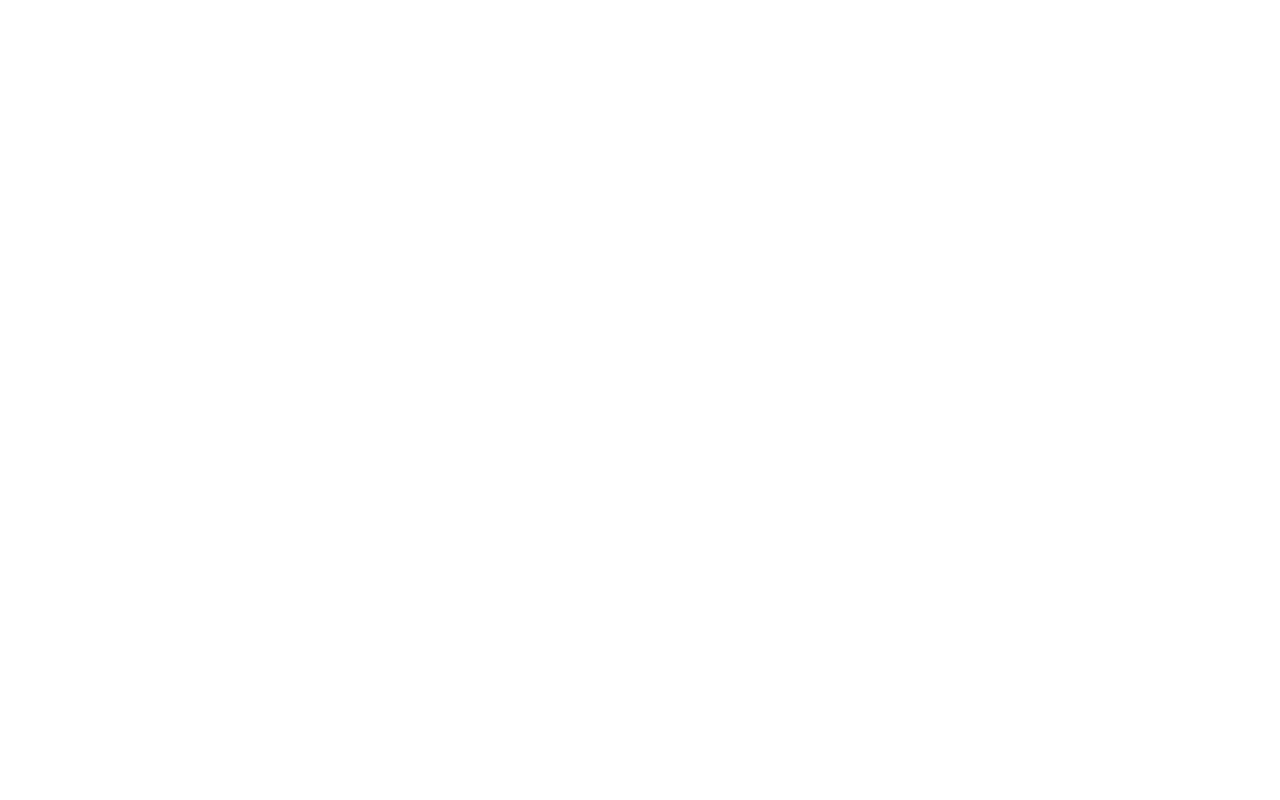
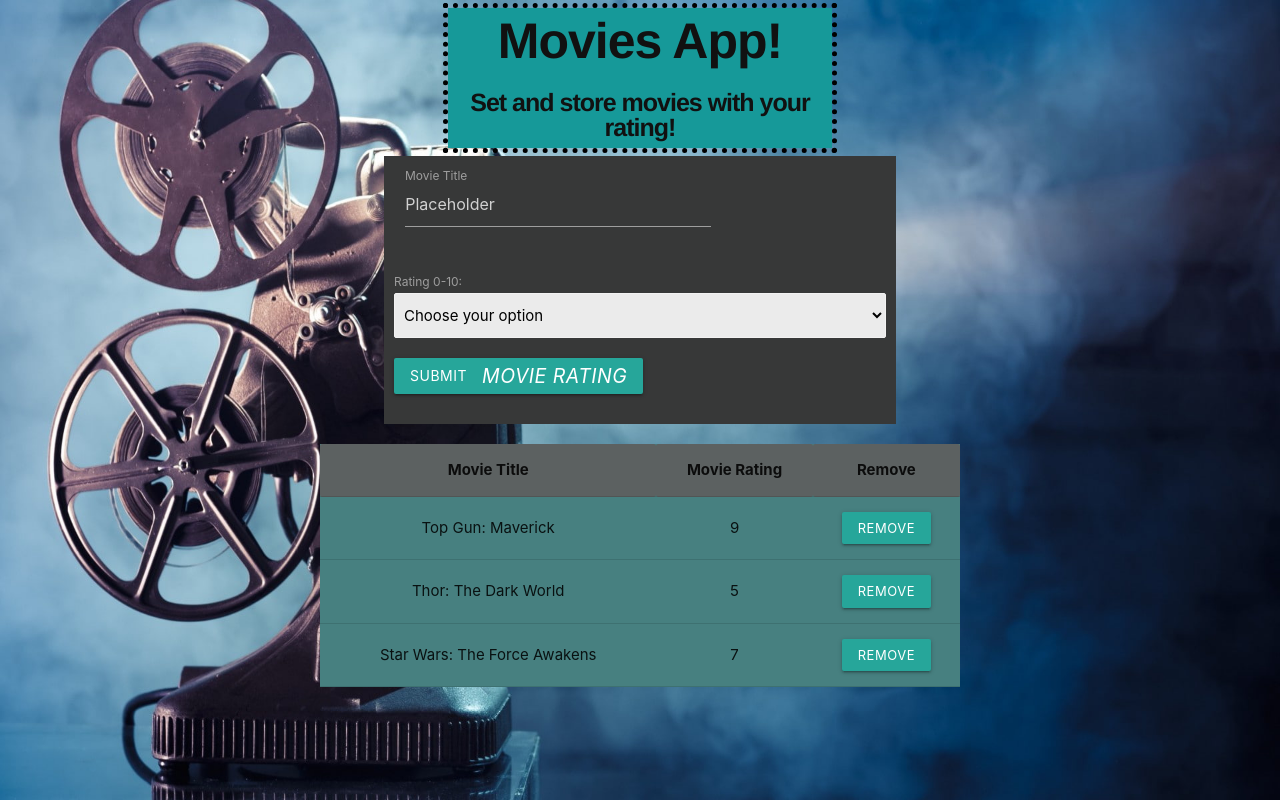
Before and after one commit to nguarino522/jquery_movies_app, a plain HTML site: page index.html in a window 1280 px wide. Drawn offline with nearby package versions, Linux system fonts and the light colour scheme.

Commit message:
framework complete

```diff
--- a/app.css
+++ b/app.css
@@ -0,0 +1,73 @@
+:root {
+    background-image: url('background.jpg');
+    background-repeat: no-repeat;
+    background-size: 100% 100vh;
+}
+
+h1 {
+    color: #111;
+    font-family: 'Helvetica Neue', sans-serif;
+    font-size: 275px;
+    font-weight: bold;
+    letter-spacing: -1px;
+    line-height: 1;
+    text-align: center;
+    font-size: 50px;
+    padding: 8px;
+    margin: 8px;
+}
+
+h2 {
+    color: #111;
+    font-family: 'Helvetica Neue', sans-serif;
+    font-size: 275px;
+    font-weight: bold;
+    letter-spacing: -1px;
+    line-height: 1;
+    text-align: center;
+    font-size: 25px;
+    padding: 8px;
+    margin: 8px;
+}
+
+#title {
+    background: rgb(22, 153, 153);
+    width: 30%;
+    margin: auto;
+    outline: 5px dotted rgb(0, 0, 0);
+}
+
+/* #moviename {
+
+} */
+
+/* #ratingnum {
+    background: rgb(22, 153, 153);
+} */
+
+#form {
+    background: rgb(55, 56, 56);
+    width: 40%;
+    padding: 10px;
+}
+
+
+.input-field [type=text] {
+    color: white;
+}
+
+table {
+    background: rgb(71, 128, 128);
+    width: 50%;
+    margin-left: auto;
+    margin-right: auto;
+}
+
+thead {
+    background: rgb(92, 97, 97);
+}
+
+#tablearea {
+    margin: auto;
+    width: 100%
+}
--- a/app.js
+++ b/app.js
@@ -0,0 +1,5 @@
+$(document).ready(function(){
+
+
+
+});
--- a/index.html
+++ b/index.html
@@ -5,13 +5,82 @@
     <meta charset="UTF-8">
     <meta name="viewport" content="width=device-width, initial-scale=1.0">
     <title>Movies App!</title>
+    <link rel="stylesheet" href="https://cdnjs.cloudflare.com/ajax/libs/materialize/1.0.0/css/materialize.min.css">
     <link type="text/css" rel="stylesheet" href="app.css">
 </head>
 
 <body>
+    <div id="title">
+        <h1>Movies App!</h1>
+        <h2>Set and store movies with your rating!</h2>
+    </div>
 
+    <div class="row" id="form">
+        <form class="col s12">
+            <div class="row">
+                <div class="input-field col s8" id="moviename">
+                    <input placeholder="Placeholder" id="first_name" type="text" class="validate">
+                    <label for="first_name">Movie Title</label>
+                </div>
+            </div>
+            <div class="row">
+                <label>Rating 0-10:</label>
+                <select class="browser-default">
+                    <option value="" disabled selected>Choose your option</option>
+                    <option value="0">0</option>
+                    <option value="1">1</option>
+                    <option value="2">2</option>
+                    <option value="3">3</option>
+                    <option value="4">4</option>
+                    <option value="5">5</option>
+                    <option value="6">6</option>
+                    <option value="7">7</option>
+                    <option value="8">8</option>
+                    <option value="9">9</option>
+                    <option value="10">10</option>
+                </select>
+            </div>
+            <div class="row">
+                <button class="btn waves-effect waves-light" type="submit" name="action">Submit
+                    <i class="material-icons right">Movie Rating</i>
+                </button>
+            </div>
+        </form>
+    </div>
 
-    <script src="https://code.jquery.com/jquery-3.6.1.min.js" integrity="sha256-o88AwQnZB+VDvE9tvIXrMQaPlFFSUTR+nldQm1LuPXQ=" crossorigin="anonymous"></script>
+    <div class="s4 offset-s4" id="tablearea">
+        <table class="highlight centered responsive-table">
+            <thead>
+                <tr>
+                    <th>Movie Title</th>
+                    <th>Movie Rating</th>
+                    <th>Remove</th>
+                </tr>
+            </thead>
+
+            <tbody>
+                <tr>
+                    <td>Top Gun: Maverick</td>
+                    <td>9</td>
+                    <td><a class="waves-effect waves-light btn-small">Remove</a></td>
+                </tr>
+                <tr>
+                    <td>Thor: The Dark World</td>
+                    <td>5</td>
+                    <td><a class="waves-effect waves-light btn-small">Remove</a></td>
+                </tr>
+                <tr>
+                    <td>Star Wars: The Force Awakens</td>
+                    <td>7</td>
+                    <td><a class="waves-effect waves-light btn-small">Remove</a></td>
+                </tr>
+            </tbody>
+        </table>
+    </div>
+
+    <script src="https://code.jquery.com/jquery-3.6.1.min.js"
+        integrity="sha256-o88AwQnZB+VDvE9tvIXrMQaPlFFSUTR+nldQm1LuPXQ=" crossorigin="anonymous"></script>
+    <script src="https://cdnjs.cloudflare.com/ajax/libs/materialize/1.0.0/js/materialize.min.js"></script>
     <script type="text/javascript" src="app.js"></script>
 </body>
 
```
Also changed, not shown: 1 other file.
